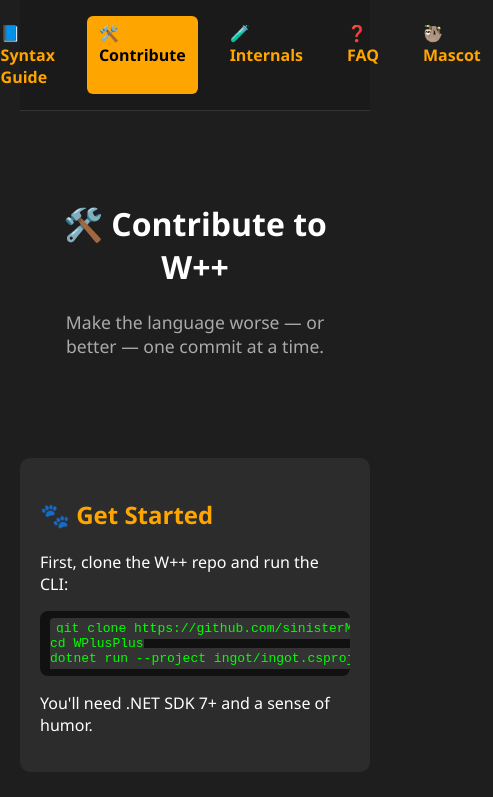
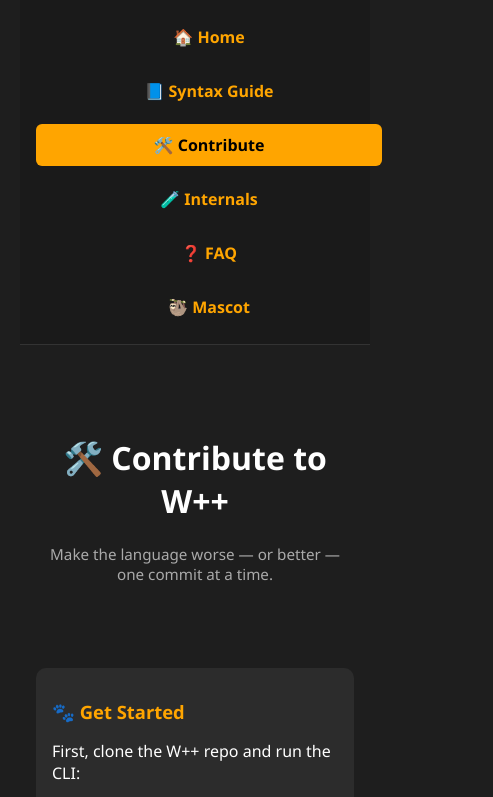
Before and after one commit to sinisterMage/WPlusPlus, an Astro site in the folder docs/: page /contribute in a window 390 px wide. Shown: the top 797 px of the page, 493 px wide, since content can reach past the window. Built offline with nearby package versions, Linux system fonts and the light colour scheme; Astro itself is replaced by a stand-in of ours.

Commit message:
added mobile responsiveness to the W++ site

```diff
--- a/docs/src/components/Navbar.astro
+++ b/docs/src/components/Navbar.astro
@@ -3,41 +3,59 @@ const currentPath = Astro.url.pathname;
 ---
 
 <nav class="navbar">
+  <div class="nav-links">
     <a href="/" class={currentPath === '/' ? 'active' : ''}>🏠 Home</a>
     <a href="/syntax" class={currentPath === '/syntax' ? 'active' : ''}>📘 Syntax Guide</a>
     <a href="/contribute" class={currentPath === '/contribute' ? 'active' : ''}>🛠️ Contribute</a>
     <a href="/dev" class={currentPath === '/dev' ? 'active' : ''}>🧪 Internals</a>
     <a href="/faq" class={currentPath === '/faq' ? 'active' : ''}>❓ FAQ</a>
     <a href="/mascot" class={currentPath === '/mascot' ? 'active' : ''}>🦥 Mascot</a>
+  </div>
 </nav>
-
 
 <style>
   .navbar {
-    display: flex;
-    justify-content: center;
-    gap: 20px;
     background: #1a1a1a;
     padding: 1rem;
     border-bottom: 1px solid #333;
     margin-bottom: 30px;
   }
 
-  .navbar a {
+  .nav-links {
+    display: flex;
+    flex-wrap: wrap;
+    justify-content: center;
+    gap: 12px;
+  }
+
+  .nav-links a {
     color: #ffa500;
     font-weight: bold;
     text-decoration: none;
-    padding: 6px 12px;
+    padding: 10px 14px;
     border-radius: 6px;
     transition: 0.2s ease;
+    font-size: 1rem;
   }
 
-  .navbar a:hover {
+  .nav-links a:hover {
     background: #333;
   }
 
-  .navbar .active {
+  .nav-links .active {
     background: #ffa500;
     color: black;
   }
+
+  @media (max-width: 600px) {
+    .nav-links {
+      flex-direction: column;
+      align-items: center;
+    }
+
+    .nav-links a {
+      width: 100%;
+      text-align: center;
+    }
+  }
 </style>
--- a/docs/src/pages/contribute.astro
+++ b/docs/src/pages/contribute.astro
@@ -72,25 +72,26 @@ git push origin fix/god-mode</code></pre>
   <style>
     .header {
   text-align: center;
-      padding: 40px 20px;
+  padding: 2.5rem 1rem;
 }
 
 .slogan {
-      font-size: 1.1rem;
+  font-size: 1rem;
   color: #aaa;
-      margin-bottom: 20px;
+  margin-bottom: 1.25rem;
 }
 
 section {
   max-width: 800px;
-      margin: 40px auto;
-      padding: 20px;
+  margin: 2.5rem auto;
+  padding: 1.5rem;
   background: #2c2c2c;
   border-radius: 10px;
 }
 
 h2 {
   color: #ffa500;
+  font-size: 1.3rem;
 }
 
 ul {
@@ -100,9 +101,10 @@ git push origin fix/god-mode</code></pre>
 
 pre {
   background: #111;
-      padding: 10px;
+  padding: 0.75rem;
   border-radius: 8px;
   overflow-x: auto;
+  font-size: 0.9rem;
 }
 
 code {
@@ -111,18 +113,44 @@ git push origin fix/god-mode</code></pre>
   padding: 3px 6px;
   border-radius: 4px;
   font-family: monospace;
+  word-break: break-word;
 }
 
 footer {
   text-align: center;
   font-size: 0.8rem;
   color: #777;
-      margin-bottom: 20px;
+  margin-bottom: 1.5rem;
 }
 
 a {
   color: #ffa500;
   text-decoration: underline;
 }
+
+/* 📱 Responsive tweaks */
+@media (max-width: 600px) {
+  section {
+    margin: 1.5rem 1rem;
+    padding: 1rem;
+  }
+
+  h2 {
+    font-size: 1.15rem;
+  }
+
+  .slogan {
+    font-size: 0.95rem;
+  }
+
+  pre {
+    font-size: 0.85rem;
+  }
+
+  code {
+    font-size: 0.85rem;
+  }
+}
+
   </style>
 </Layout>
--- a/docs/src/pages/dev.astro
+++ b/docs/src/pages/dev.astro
@@ -78,30 +78,39 @@ const ogImage = "https://w-plus-plus.vercel.app/wpp-logo.png";
   <style>
     .header {
   text-align: center;
-      padding: 40px 20px;
+  padding: 2.5rem 1rem;
 }
 
 .slogan {
-      font-size: 1.1rem;
+  font-size: 1rem;
   color: #aaa;
-      margin-bottom: 20px;
+  margin-bottom: 1.25rem;
 }
 
 section {
   max-width: 800px;
-      margin: 40px auto;
-      padding: 20px;
+  margin: 2.5rem auto;
+  padding: 1.5rem;
   background: #2c2c2c;
   border-radius: 10px;
 }
 
 h2 {
   color: #ffa500;
+  font-size: 1.3rem;
+  margin-top: 1rem;
+}
+
+h3, h4 {
+  margin-top: 1.2rem;
+  font-size: 1.1rem;
+  color: #ffb84d;
 }
 
 ul {
   padding-left: 1.5rem;
   line-height: 1.6;
+  font-size: 0.95rem;
 }
 
 code {
@@ -110,13 +119,44 @@ const ogImage = "https://w-plus-plus.vercel.app/wpp-logo.png";
   padding: 3px 6px;
   border-radius: 4px;
   font-family: monospace;
+  word-break: break-word;
+  font-size: 0.9rem;
 }
 
 footer {
   text-align: center;
   font-size: 0.8rem;
   color: #777;
-      margin-bottom: 20px;
+  margin-bottom: 1.5rem;
 }
+
+/* 📱 Responsive tweaks */
+@media (max-width: 600px) {
+  section {
+    margin: 1.5rem 1rem;
+    padding: 1rem;
+  }
+
+  h2 {
+    font-size: 1.15rem;
+  }
+
+  h3, h4 {
+    font-size: 1.05rem;
+  }
+
+  .slogan {
+    font-size: 0.95rem;
+  }
+
+  ul {
+    font-size: 0.9rem;
+  }
+
+  code {
+    font-size: 0.85rem;
+  }
+}
+
   </style>
 </Layout>
--- a/docs/src/pages/faq.astro
+++ b/docs/src/pages/faq.astro
@@ -91,6 +91,7 @@ const ogImage = "https://w-plus-plus.vercel.app/wpp-logo.png";
   text-align: center;
   color: #ffa500;
   margin-bottom: 2rem;
+  font-size: 1.8rem;
 }
 
 details {
@@ -99,16 +100,44 @@ const ogImage = "https://w-plus-plus.vercel.app/wpp-logo.png";
   margin-bottom: 1rem;
   border-radius: 8px;
   cursor: pointer;
+  font-size: 1rem;
 }
 
 summary {
   font-weight: bold;
   font-size: 1.1rem;
   color: #ffa500;
+  outline: none;
 }
 
 p {
   color: #ccc;
   margin-top: 0.5rem;
+  font-size: 0.95rem;
 }
+
+/* 📱 Responsive tweaks */
+@media (max-width: 600px) {
+  .faq {
+    padding: 1.2rem 1rem;
+    margin: 1rem;
+  }
+
+  h1 {
+    font-size: 1.5rem;
+  }
+
+  summary {
+    font-size: 1rem;
+  }
+
+  p {
+    font-size: 0.9rem;
+  }
+
+  details {
+    padding: 0.8rem;
+  }
+}
+
 </style>
--- a/docs/src/pages/index.astro
+++ b/docs/src/pages/index.astro
@@ -3,13 +3,13 @@ import Layout from "../layouts/Layout.astro";
 
 const title = "W++ Language – A Python-style Scripting Language for .NET";
 const description = "W++ is a chaotic, meme-fueled scripting language built in C#, made for learning, hacking, and reversing Visual Basic’s sins. Powered by sloths.";
-const ogImage = "https://w-plus-plus.vercel.app/wpp-logo.png"; // replace if you have a better mascot logo
+const ogImage = "https://wplusplus.org/wpp-logo.png"; // replace if you have a better mascot logo
 ---
 
 <Layout title={title} description={description} ogImage={ogImage}>
   <header class="header">
     <img
-      src="https://upload.wikimedia.org/wikipedia/commons/thumb/3/32/Sloth_01.svg/1200px-Sloth_01.svg.png"
+      src="https://wplusplus.org/wloth.png"
       alt="Sloth Logo"
       class="logo"
     />
--- a/docs/src/pages/mascot.astro
+++ b/docs/src/pages/mascot.astro
@@ -47,6 +47,7 @@ const ogImage = "https://w-plus-plus.vercel.app/wloth.png"; // adjust if hosted
 h1 {
   text-align: center;
   color: #ffa500;
+  font-size: 2rem;
 }
 
 .intro {
@@ -54,6 +55,7 @@ const ogImage = "https://w-plus-plus.vercel.app/wloth.png"; // adjust if hosted
   font-style: italic;
   color: #ccc;
   margin-bottom: 2rem;
+  font-size: 1.05rem;
 }
 
 .bio ul {
@@ -64,6 +66,7 @@ const ogImage = "https://w-plus-plus.vercel.app/wloth.png"; // adjust if hosted
 .bio li {
   margin-bottom: 0.6rem;
   color: #ddd;
+  font-size: 1rem;
 }
 
 .quote {
@@ -77,14 +80,39 @@ const ogImage = "https://w-plus-plus.vercel.app/wloth.png"; // adjust if hosted
   padding: 1rem;
   border-radius: 8px;
   font-style: italic;
+  font-size: 1rem;
 }
+
 .wloth-img {
   display: block;
   margin: 2rem auto;
   max-width: 300px;
+  width: 100%;
   border-radius: 12px;
   box-shadow: 0 0 20px rgba(255, 165, 0, 0.3);
 }
 
+/* 📱 Mobile optimization */
+@media (max-width: 600px) {
+  .mascot {
+    padding: 1.2rem 1rem;
+    margin: 1rem;
+  }
+
+  h1 {
+    font-size: 1.6rem;
+  }
+
+  .intro,
+  blockquote {
+    font-size: 0.95rem;
+  }
+
+  .bio li {
+    font-size: 0.95rem;
+  }
+}
+
+
   </style>
 </Layout>
--- a/docs/src/pages/syntax.astro
+++ b/docs/src/pages/syntax.astro
@@ -172,11 +172,13 @@ let text = await json.stringify(obj);`}</code></pre>
 
 h2 {
   color: #ffa500;
+  font-size: 1.4rem;
 }
 
 h3 {
   color: #ffd580;
   margin-top: 1rem;
+  font-size: 1.2rem;
 }
 
 ul {
@@ -205,5 +207,39 @@ let text = await json.stringify(obj);`}</code></pre>
   color: #777;
   margin-bottom: 20px;
 }
+
+/* 📱 Mobile tweaks */
+@media (max-width: 600px) {
+  .header {
+    padding: 30px 10px;
+  }
+
+  .slogan {
+    font-size: 1rem;
+  }
+
+  section {
+    margin: 20px 10px;
+    padding: 15px;
+  }
+
+  h2 {
+    font-size: 1.2rem;
+  }
+
+  h3 {
+    font-size: 1.05rem;
+  }
+
+  code,
+  pre {
+    font-size: 0.9rem;
+  }
+
+  ul {
+    padding-left: 1.2rem;
+  }
+}
+
   </style>
 </Layout>
```
Lines whose indentation alone changed are shown as unchanged.
